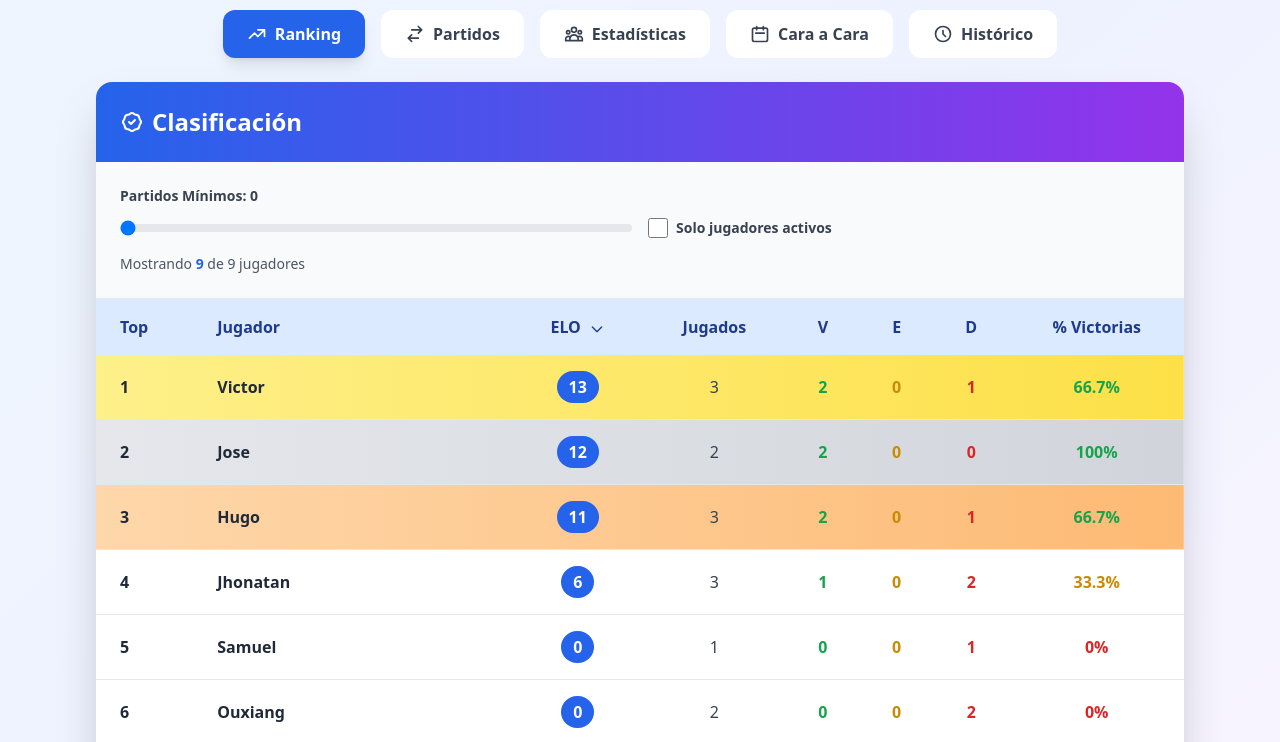
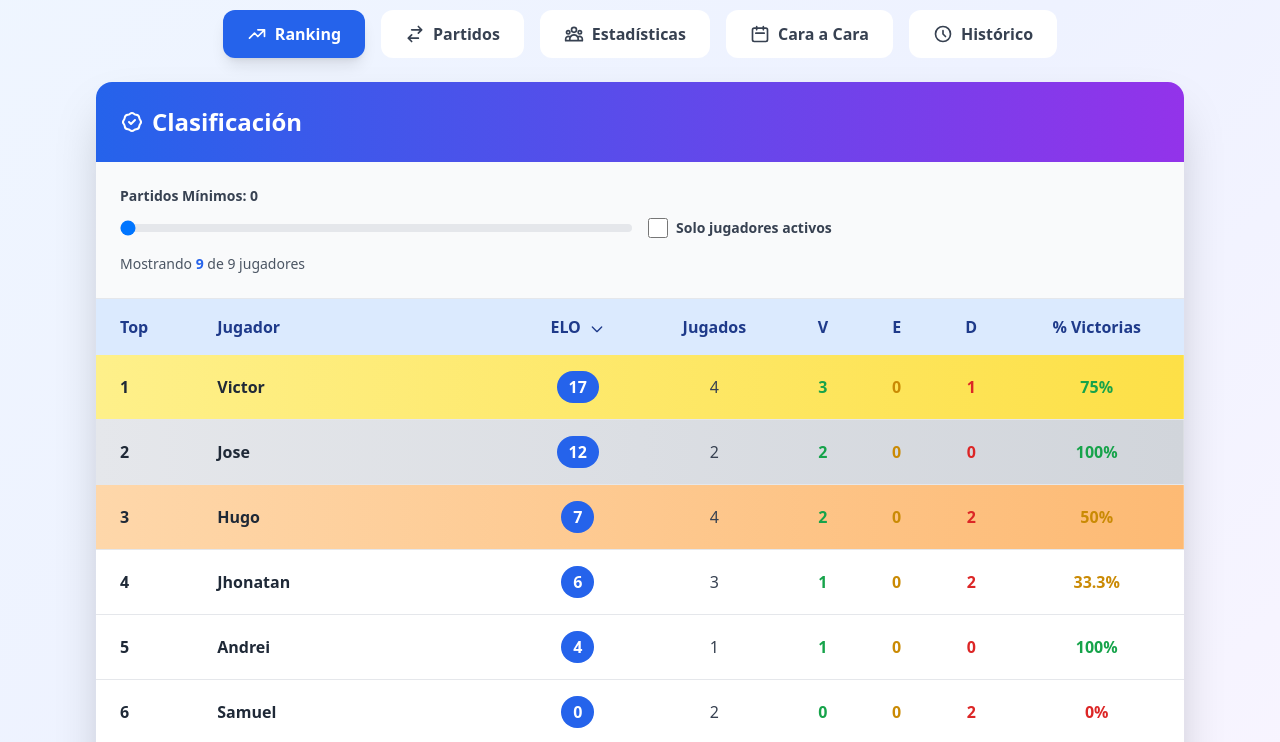
Before and after one commit to Poque-Creator/Ranking-Elo, a plain HTML site: page index.html in a window 1280 px wide. Shown: the part 210-952 px from the top of the page. Drawn offline with nearby package versions, Linux system fonts and the light colour scheme.

Commit message:
Update index.html

```diff
--- a/index.html
+++ b/index.html
@@ -317,6 +317,8 @@
       { player1: 'Hugo', player2: 'Jhonatan', result: 'win1', elo1: 5, elo2: -3 },
       { player1: 'Victor', player2: 'Ouxiang', result: 'win1', elo1: 9, elo2: 0 },
       { player1: 'Jose', player2: 'Jhonatan', result: 'win1', elo1: 2, elo2: -1 },
+      { player1: 'Hugo', player2: 'Victor', result: 'win2', elo1: -4, elo2: 4 },
+      { player1: 'Andrei', player2: 'Samuel', result: 'win1', elo1: 4, elo2: 0 },
       { player1: 'Hugo', player2: 'Victor', result: 'win2', elo1: -4, elo2: 4 }
     ];
 
```
